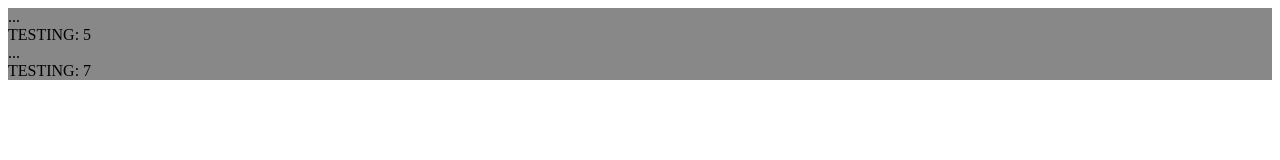
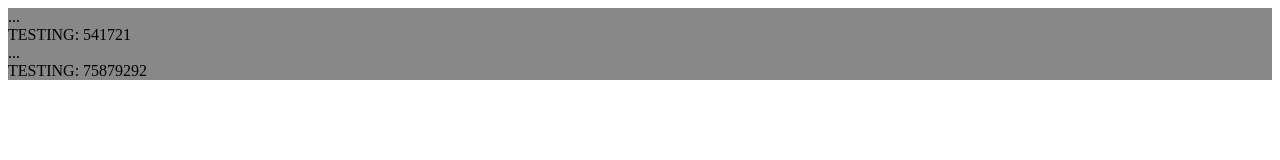
Before and after one commit to ramijan/react_training_08_17, a React app in the folder day_two/number_game/: page / in a window 1280 px wide. Shown: the top 160 px of the page. Built offline with nearby package versions, Linux system fonts and the light colour scheme.

Commit message:
git randomNumbers working

```diff
--- a/day_two/number_game/src/components/Game.js
+++ b/day_two/number_game/src/components/Game.js
@@ -6,12 +6,12 @@ class Game extends React.Component {
   static propTypes = {
     numberCount: PropTypes.number.isRequired,
   }
-  constructor() {
+  constructor(props) {
     super();
     // Generate target
     // this.target = Math.floor(10 + (40 * Math.random()));
     // Generate random numbers
-    // this.randomNumbers = [];
+    this.randomNumbers = Array.from({length: props.numberCount}).map(() => randomNumberGenerator());
   }
   render() {
     return (
@@ -19,6 +19,7 @@ class Game extends React.Component {
         <div id="target">...</div>
         <div id="random-numbers">
           TESTING: {this.props.numberCount}
+          {this.randomNumbers}
         </div>
       </div>
     );
```
